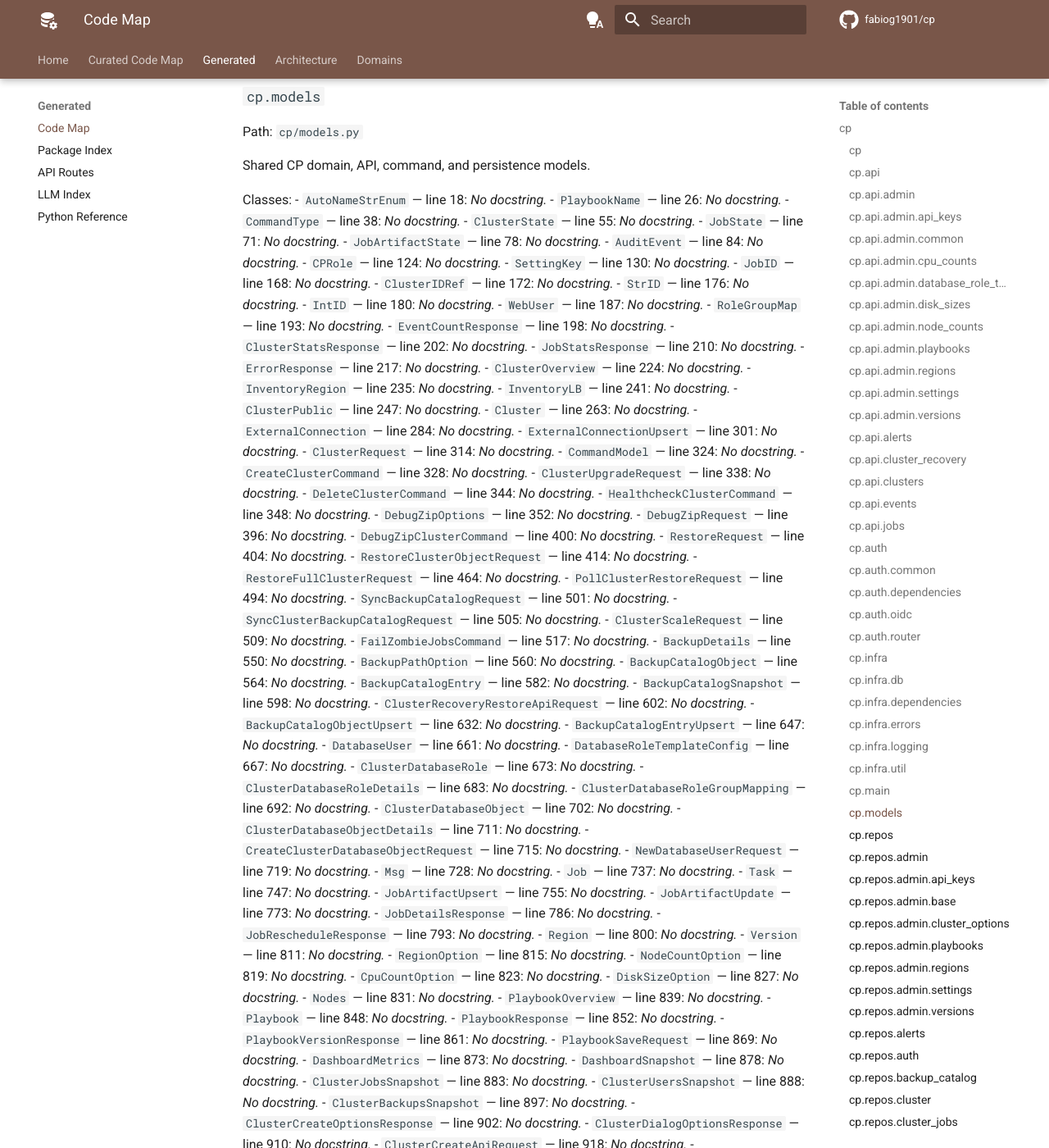
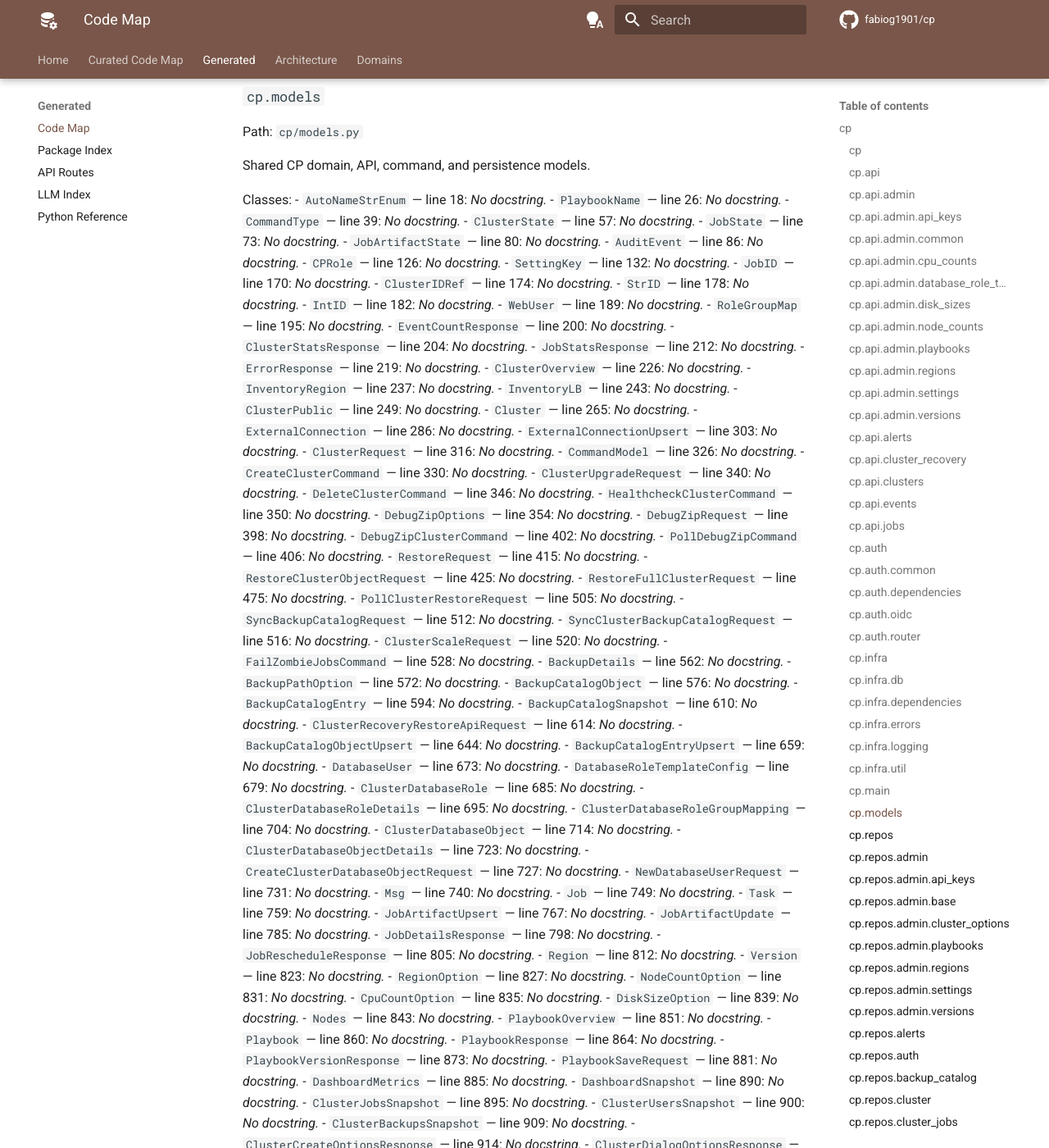
Before and after one commit to fabiog1901/cp, an MkDocs documentation site: the page built from docs/generated/code-map.md, in a window 1280 px wide and 1400 px high, scrolled down 17792 px. Shown: the whole window at 82% size. Built offline with MkDocs 1.6.1 and Material for MkDocs 9.7.7, drawn with Linux system fonts in a browser that asks for light colours; comment, search, counter and statistics services are not loaded; some of the changed text lies outside the part shown.

```diff
--- a/docs/generated/code-map.md
+++ b/docs/generated/code-map.md
@@ -509,123 +509,124 @@ Shared CP domain, API, command, and persistence models.
 Classes:
 - `AutoNameStrEnum` — line 18: _No docstring._
 - `PlaybookName` — line 26: _No docstring._
-- `CommandType` — line 38: _No docstring._
-- `ClusterState` — line 55: _No docstring._
-- `JobState` — line 71: _No docstring._
-- `JobArtifactState` — line 78: _No docstring._
-- `AuditEvent` — line 84: _No docstring._
-- `CPRole` — line 124: _No docstring._
-- `SettingKey` — line 130: _No docstring._
-- `JobID` — line 168: _No docstring._
-- `ClusterIDRef` — line 172: _No docstring._
-- `StrID` — line 176: _No docstring._
-- `IntID` — line 180: _No docstring._
-- `WebUser` — line 187: _No docstring._
-- `RoleGroupMap` — line 193: _No docstring._
-- `EventCountResponse` — line 198: _No docstring._
-- `ClusterStatsResponse` — line 202: _No docstring._
-- `JobStatsResponse` — line 210: _No docstring._
-- `ErrorResponse` — line 217: _No docstring._
-- `ClusterOverview` — line 224: _No docstring._
-- `InventoryRegion` — line 235: _No docstring._
-- `InventoryLB` — line 241: _No docstring._
-- `ClusterPublic` — line 247: _No docstring._
-- `Cluster` — line 263: _No docstring._
-- `ExternalConnection` — line 284: _No docstring._
-- `ExternalConnectionUpsert` — line 301: _No docstring._
-- `ClusterRequest` — line 314: _No docstring._
-- `CommandModel` — line 324: _No docstring._
-- `CreateClusterCommand` — line 328: _No docstring._
-- `ClusterUpgradeRequest` — line 338: _No docstring._
-- `DeleteClusterCommand` — line 344: _No docstring._
-- `HealthcheckClusterCommand` — line 348: _No docstring._
-- `DebugZipOptions` — line 352: _No docstring._
-- `DebugZipRequest` — line 396: _No docstring._
-- `DebugZipClusterCommand` — line 400: _No docstring._
-- `RestoreRequest` — line 404: _No docstring._
-- `RestoreClusterObjectRequest` — line 414: _No docstring._
-- `RestoreFullClusterRequest` — line 464: _No docstring._
-- `PollClusterRestoreRequest` — line 494: _No docstring._
-- `SyncBackupCatalogRequest` — line 501: _No docstring._
-- `SyncClusterBackupCatalogRequest` — line 505: _No docstring._
-- `ClusterScaleRequest` — line 509: _No docstring._
-- `FailZombieJobsCommand` — line 517: _No docstring._
-- `BackupDetails` — line 550: _No docstring._
-- `BackupPathOption` — line 560: _No docstring._
-- `BackupCatalogObject` — line 564: _No docstring._
-- `BackupCatalogEntry` — line 582: _No docstring._
-- `BackupCatalogSnapshot` — line 598: _No docstring._
-- `ClusterRecoveryRestoreApiRequest` — line 602: _No docstring._
-- `BackupCatalogObjectUpsert` — line 632: _No docstring._
-- `BackupCatalogEntryUpsert` — line 647: _No docstring._
-- `DatabaseUser` — line 661: _No docstring._
-- `DatabaseRoleTemplateConfig` — line 667: _No docstring._
-- `ClusterDatabaseRole` — line 673: _No docstring._
-- `ClusterDatabaseRoleDetails` — line 683: _No docstring._
-- `ClusterDatabaseRoleGroupMapping` — line 692: _No docstring._
-- `ClusterDatabaseObject` — line 702: _No docstring._
-- `ClusterDatabaseObjectDetails` — line 711: _No docstring._
-- `CreateClusterDatabaseObjectRequest` — line 715: _No docstring._
-- `NewDatabaseUserRequest` — line 719: _No docstring._
-- `Msg` — line 728: _No docstring._
-- `Job` — line 737: _No docstring._
-- `Task` — line 747: _No docstring._
-- `JobArtifactUpsert` — line 755: _No docstring._
-- `JobArtifactUpdate` — line 773: _No docstring._
-- `JobDetailsResponse` — line 786: _No docstring._
-- `JobRescheduleResponse` — line 793: _No docstring._
-- `Region` — line 800: _No docstring._
-- `Version` — line 811: _No docstring._
-- `RegionOption` — line 815: _No docstring._
-- `NodeCountOption` — line 819: _No docstring._
-- `CpuCountOption` — line 823: _No docstring._
-- `DiskSizeOption` — line 827: _No docstring._
-- `Nodes` — line 831: _No docstring._
-- `PlaybookOverview` — line 839: _No docstring._
-- `Playbook` — line 848: _No docstring._
-- `PlaybookResponse` — line 852: _No docstring._
-- `PlaybookVersionResponse` — line 861: _No docstring._
-- `PlaybookSaveRequest` — line 869: _No docstring._
-- `DashboardMetrics` — line 873: _No docstring._
-- `DashboardSnapshot` — line 878: _No docstring._
-- `ClusterJobsSnapshot` — line 883: _No docstring._
-- `ClusterUsersSnapshot` — line 888: _No docstring._
-- `ClusterBackupsSnapshot` — line 897: _No docstring._
-- `ClusterCreateOptionsResponse` — line 902: _No docstring._
-- `ClusterDialogOptionsResponse` — line 910: _No docstring._
-- `ClusterCreateApiRequest` — line 918: _No docstring._
-- `ClusterRestoreApiRequest` — line 928: _No docstring._
-- `ClusterObjectRestoreApiRequest` — line 937: _No docstring._
-- `ClusterDatabaseRolesUpdateRequest` — line 985: _No docstring._
-- `ClusterDatabaseRoleGroupsUpdateRequest` — line 989: _No docstring._
-- `ClusterPasswordUpdateRequest` — line 993: _No docstring._
-- `NoFreeComputeUnitError` — line 997: _No docstring._
-- `ComputeUnitNotFoundError` — line 1001: _No docstring._
-- `ComputeUnitStateError` — line 1005: _No docstring._
-- `ComputeUnitOperationError` — line 1009: _No docstring._
-- `AllocatePlaybookError` — line 1013: _No docstring._
-- `ApiKeyNotFoundError` — line 1017: _No docstring._
-- `InvalidApiKeyValidityError` — line 1021: _No docstring._
-- `SettingNotFoundError` — line 1025: _No docstring._
-- `SettingRecord` — line 1029: _No docstring._
-- `SettingUpdateRequest` — line 1041: _No docstring._
-- `LogMsg` — line 1045: _No docstring._
-- `ApiKeyRecord` — line 1053: _No docstring._
-- `ApiKeySummary` — line 1061: _No docstring._
-- `OIDCSessionRecord` — line 1068: _No docstring._
-- `ApiKeyCreateRequest` — line 1078: _No docstring._
-- `ApiKeyCreateRequestInDB` — line 1083: _No docstring._
-- `ApiKeyCreateResponse` — line 1087: _No docstring._
-- `DeferredTask` — line 1091: _No docstring._
-- `Alert` — line 1097: _No docstring._
-- `AlertmanagerPayload` — line 1106: _No docstring._
-- `LiveAlert` — line 1116: _No docstring._
+- `CommandType` — line 39: _No docstring._
+- `ClusterState` — line 57: _No docstring._
+- `JobState` — line 73: _No docstring._
+- `JobArtifactState` — line 80: _No docstring._
+- `AuditEvent` — line 86: _No docstring._
+- `CPRole` — line 126: _No docstring._
+- `SettingKey` — line 132: _No docstring._
+- `JobID` — line 170: _No docstring._
+- `ClusterIDRef` — line 174: _No docstring._
+- `StrID` — line 178: _No docstring._
+- `IntID` — line 182: _No docstring._
+- `WebUser` — line 189: _No docstring._
+- `RoleGroupMap` — line 195: _No docstring._
+- `EventCountResponse` — line 200: _No docstring._
+- `ClusterStatsResponse` — line 204: _No docstring._
+- `JobStatsResponse` — line 212: _No docstring._
+- `ErrorResponse` — line 219: _No docstring._
+- `ClusterOverview` — line 226: _No docstring._
+- `InventoryRegion` — line 237: _No docstring._
+- `InventoryLB` — line 243: _No docstring._
+- `ClusterPublic` — line 249: _No docstring._
+- `Cluster` — line 265: _No docstring._
+- `ExternalConnection` — line 286: _No docstring._
+- `ExternalConnectionUpsert` — line 303: _No docstring._
+- `ClusterRequest` — line 316: _No docstring._
+- `CommandModel` — line 326: _No docstring._
+- `CreateClusterCommand` — line 330: _No docstring._
+- `ClusterUpgradeRequest` — line 340: _No docstring._
+- `DeleteClusterCommand` — line 346: _No docstring._
+- `HealthcheckClusterCommand` — line 350: _No docstring._
+- `DebugZipOptions` — line 354: _No docstring._
+- `DebugZipRequest` — line 398: _No docstring._
+- `DebugZipClusterCommand` — line 402: _No docstring._
+- `PollDebugZipCommand` — line 406: _No docstring._
+- `RestoreRequest` — line 415: _No docstring._
+- `RestoreClusterObjectRequest` — line 425: _No docstring._
+- `RestoreFullClusterRequest` — line 475: _No docstring._
+- `PollClusterRestoreRequest` — line 505: _No docstring._
+- `SyncBackupCatalogRequest` — line 512: _No docstring._
+- `SyncClusterBackupCatalogRequest` — line 516: _No docstring._
+- `ClusterScaleRequest` — line 520: _No docstring._
+- `FailZombieJobsCommand` — line 528: _No docstring._
+- `BackupDetails` — line 562: _No docstring._
+- `BackupPathOption` — line 572: _No docstring._
+- `BackupCatalogObject` — line 576: _No docstring._
+- `BackupCatalogEntry` — line 594: _No docstring._
+- `BackupCatalogSnapshot` — line 610: _No docstring._
+- `ClusterRecoveryRestoreApiRequest` — line 614: _No docstring._
+- `BackupCatalogObjectUpsert` — line 644: _No docstring._
+- `BackupCatalogEntryUpsert` — line 659: _No docstring._
+- `DatabaseUser` — line 673: _No docstring._
+- `DatabaseRoleTemplateConfig` — line 679: _No docstring._
+- `ClusterDatabaseRole` — line 685: _No docstring._
+- `ClusterDatabaseRoleDetails` — line 695: _No docstring._
+- `ClusterDatabaseRoleGroupMapping` — line 704: _No docstring._
+- `ClusterDatabaseObject` — line 714: _No docstring._
+- `ClusterDatabaseObjectDetails` — line 723: _No docstring._
+- `CreateClusterDatabaseObjectRequest` — line 727: _No docstring._
+- `NewDatabaseUserRequest` — line 731: _No docstring._
+- `Msg` — line 740: _No docstring._
+- `Job` — line 749: _No docstring._
+- `Task` — line 759: _No docstring._
+- `JobArtifactUpsert` — line 767: _No docstring._
+- `JobArtifactUpdate` — line 785: _No docstring._
+- `JobDetailsResponse` — line 798: _No docstring._
+- `JobRescheduleResponse` — line 805: _No docstring._
+- `Region` — line 812: _No docstring._
+- `Version` — line 823: _No docstring._
+- `RegionOption` — line 827: _No docstring._
+- `NodeCountOption` — line 831: _No docstring._
+- `CpuCountOption` — line 835: _No docstring._
+- `DiskSizeOption` — line 839: _No docstring._
+- `Nodes` — line 843: _No docstring._
+- `PlaybookOverview` — line 851: _No docstring._
+- `Playbook` — line 860: _No docstring._
+- `PlaybookResponse` — line 864: _No docstring._
+- `PlaybookVersionResponse` — line 873: _No docstring._
+- `PlaybookSaveRequest` — line 881: _No docstring._
+- `DashboardMetrics` — line 885: _No docstring._
+- `DashboardSnapshot` — line 890: _No docstring._
+- `ClusterJobsSnapshot` — line 895: _No docstring._
+- `ClusterUsersSnapshot` — line 900: _No docstring._
+- `ClusterBackupsSnapshot` — line 909: _No docstring._
+- `ClusterCreateOptionsResponse` — line 914: _No docstring._
+- `ClusterDialogOptionsResponse` — line 922: _No docstring._
+- `ClusterCreateApiRequest` — line 930: _No docstring._
+- `ClusterRestoreApiRequest` — line 940: _No docstring._
+- `ClusterObjectRestoreApiRequest` — line 949: _No docstring._
+- `ClusterDatabaseRolesUpdateRequest` — line 997: _No docstring._
+- `ClusterDatabaseRoleGroupsUpdateRequest` — line 1001: _No docstring._
+- `ClusterPasswordUpdateRequest` — line 1005: _No docstring._
+- `NoFreeComputeUnitError` — line 1009: _No docstring._
+- `ComputeUnitNotFoundError` — line 1013: _No docstring._
+- `ComputeUnitStateError` — line 1017: _No docstring._
+- `ComputeUnitOperationError` — line 1021: _No docstring._
+- `AllocatePlaybookError` — line 1025: _No docstring._
+- `ApiKeyNotFoundError` — line 1029: _No docstring._
+- `InvalidApiKeyValidityError` — line 1033: _No docstring._
+- `SettingNotFoundError` — line 1037: _No docstring._
+- `SettingRecord` — line 1041: _No docstring._
+- `SettingUpdateRequest` — line 1053: _No docstring._
+- `LogMsg` — line 1057: _No docstring._
+- `ApiKeyRecord` — line 1065: _No docstring._
+- `ApiKeySummary` — line 1073: _No docstring._
+- `OIDCSessionRecord` — line 1080: _No docstring._
+- `ApiKeyCreateRequest` — line 1090: _No docstring._
+- `ApiKeyCreateRequestInDB` — line 1095: _No docstring._
+- `ApiKeyCreateResponse` — line 1099: _No docstring._
+- `DeferredTask` — line 1103: _No docstring._
+- `Alert` — line 1109: _No docstring._
+- `AlertmanagerPayload` — line 1118: _No docstring._
+- `LiveAlert` — line 1128: _No docstring._
 
 Functions:
 
-- `to_public_cluster(cluster: Cluster) -> ClusterPublic` — line 280: _No docstring._
-- `command_model_for_type(command_type: CommandType) -> type[CommandModel]` — line 539: _No docstring._
-- `parse_command_payload(command_type: CommandType, payload: dict[str, Any] | None) -> CommandModel` — line 543: _No docstring._
+- `to_public_cluster(cluster: Cluster) -> ClusterPublic` — line 282: _No docstring._
+- `command_model_for_type(command_type: CommandType) -> type[CommandModel]` — line 551: _No docstring._
+- `parse_command_payload(command_type: CommandType, payload: dict[str, Any] | None) -> CommandModel` — line 555: _No docstring._
 
 ### `cp.repos`
 
@@ -1133,6 +1134,16 @@ Functions:
 - `healthcheck_cluster(job_id: int, command: HealthcheckClusterCommand, requested_by: str) -> None` — line 18: _No docstring._
 - `healthcheck_cluster_worker(job_id: int, command: HealthcheckClusterCommand, requested_by: str) -> None` — line 65: _No docstring._
 
+### `cp.workers.remote.poll_debug_zip`
+
+Path: `cp/workers/remote/poll_debug_zip.py`
+
+Remote debug zip polling worker.
+
+Functions:
+
+- `poll_debug_zip(job_id: int, command: PollDebugZipCommand, _requested_by: str) -> None` — line 13: _No docstring._
+
 ### `cp.workers.remote.scale`
 
 Path: `cp/workers/remote/scale.py`
```
Also changed, not shown: other parts of docs/generated/code-map.md (+3 -3 lines), docs/generated/llm-index.md (+2 -1 lines), docs/generated/package-index.md (+2 -1 lines), docs/generated/python-reference.md (+8 -0 lines), resources/playbook_examples/POLL_DEBUG_ZIP.yaml (added, +20 -0 lines), 5 other files.
